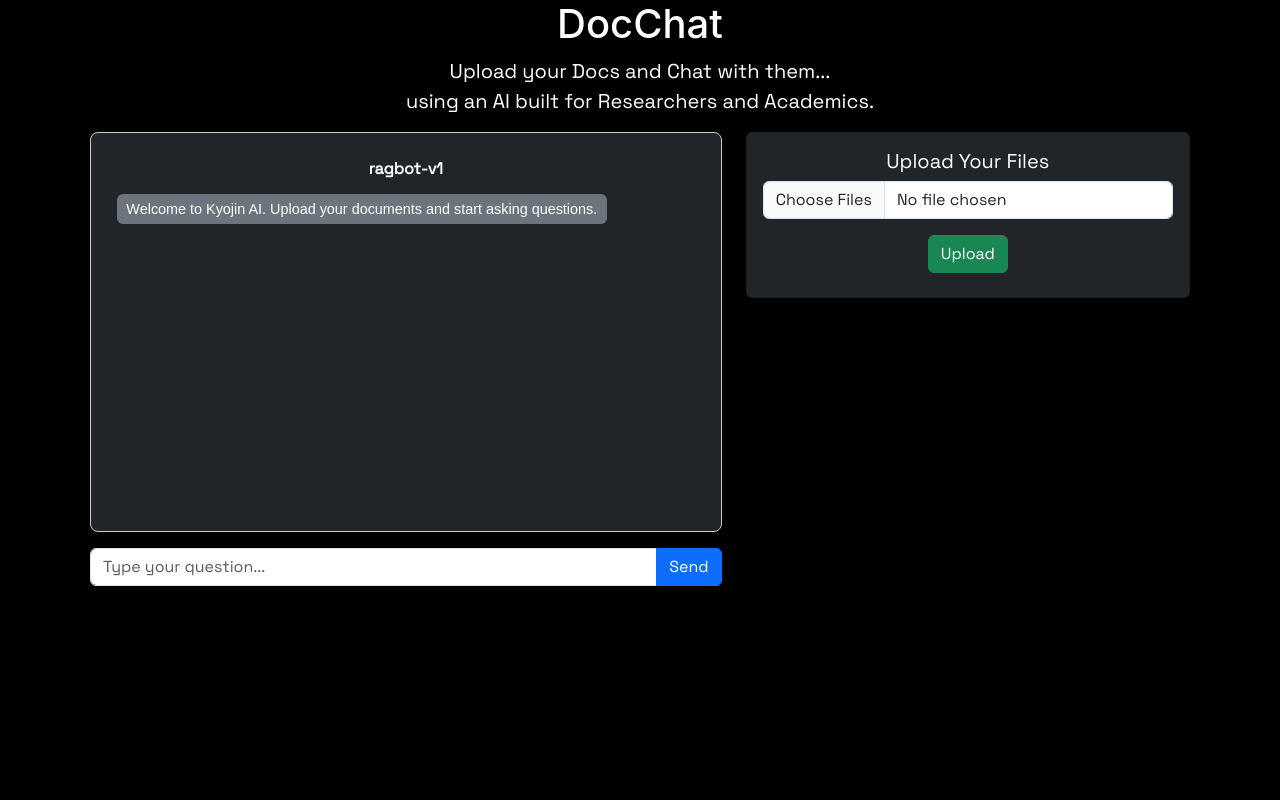
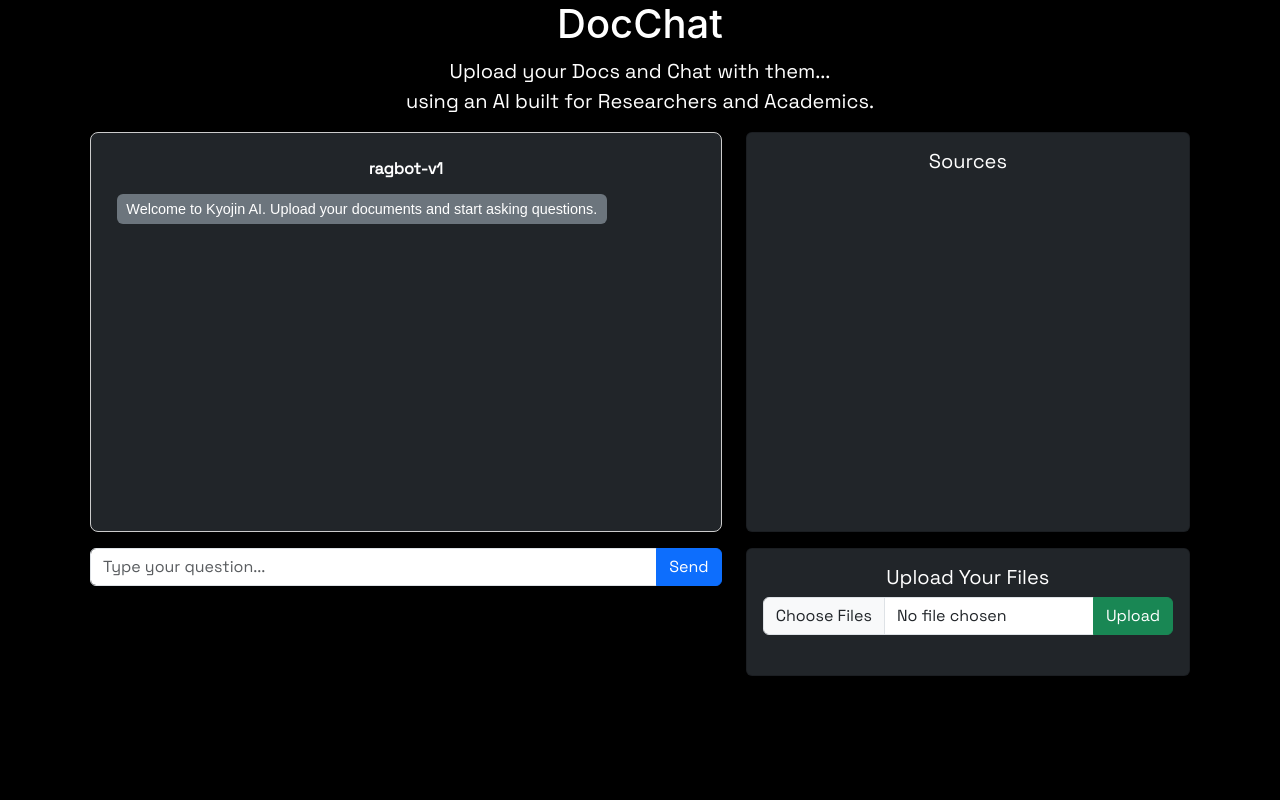
Before and after one commit to rohitptnk/kyojin-ai, a FastAPI app: page /docchat in a window 1280 px wide. Shown: the part 86-886 px from the top of the page. Before the commit the page ends 672 px from the top, so only its background shows below. Run offline with FastAPI, Linux system fonts and the light colour scheme.

Commit message:
Add sources column

```diff
--- a/templates/docchat.html
+++ b/templates/docchat.html
@@ -56,8 +56,6 @@
         using an AI built for Researchers and Academics.
     </p>
 
-
-
   <div class="row">
     <!-- Chat Section (Left) -->
     <div class="col-lg-7 mb-4">
@@ -76,20 +74,24 @@
       </form>
     </div>
 
-    <!-- Upload Section (Right) -->
-    <div class="col-lg-5">
+    <div class="col-lg-5 mb-4">
+      <div class="card shadow-sm p-3 bg-dark text-white" style="height: 400px; overflow-y: auto;">
+        <h5>Sources</h5>
+        <div id="sources-list"></div>
+        <!-- Dynamically add sources here -->
+      </div>
 
-      <div class="card shadow-sm p-3 bg-dark text-white">
+      <!-- Upload Section (Below) -->
+      <div class="card shadow-sm p-3 bg-dark text-white mt-3" style="width: 100%;">
         <h5>Upload Your Files</h5>
         <form id="upload-form" enctype="multipart/form-data" method="post">
-          <div class="mb-3">
+          <div class="input-group mb-3">
             <input class="form-control" type="file" id="file-input" name="files" multiple required>
+            <button class="btn btn-success" type="submit">Upload</button>
           </div>
-          <button class="btn btn-success" type="submit">Upload</button>
         </form>
         <div id="upload-status" class="mt-2 text-white"></div>
       </div>
-
     </div>
   </div>
 </div>
```
